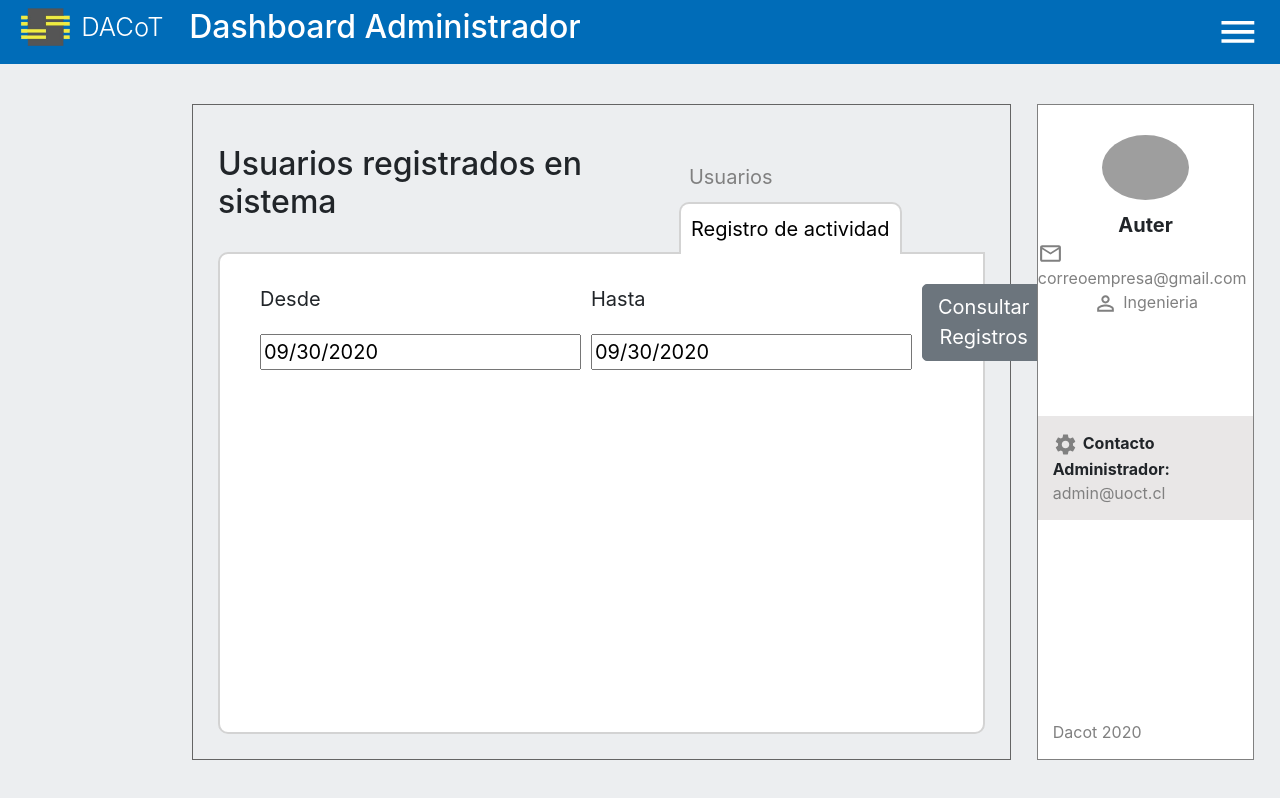
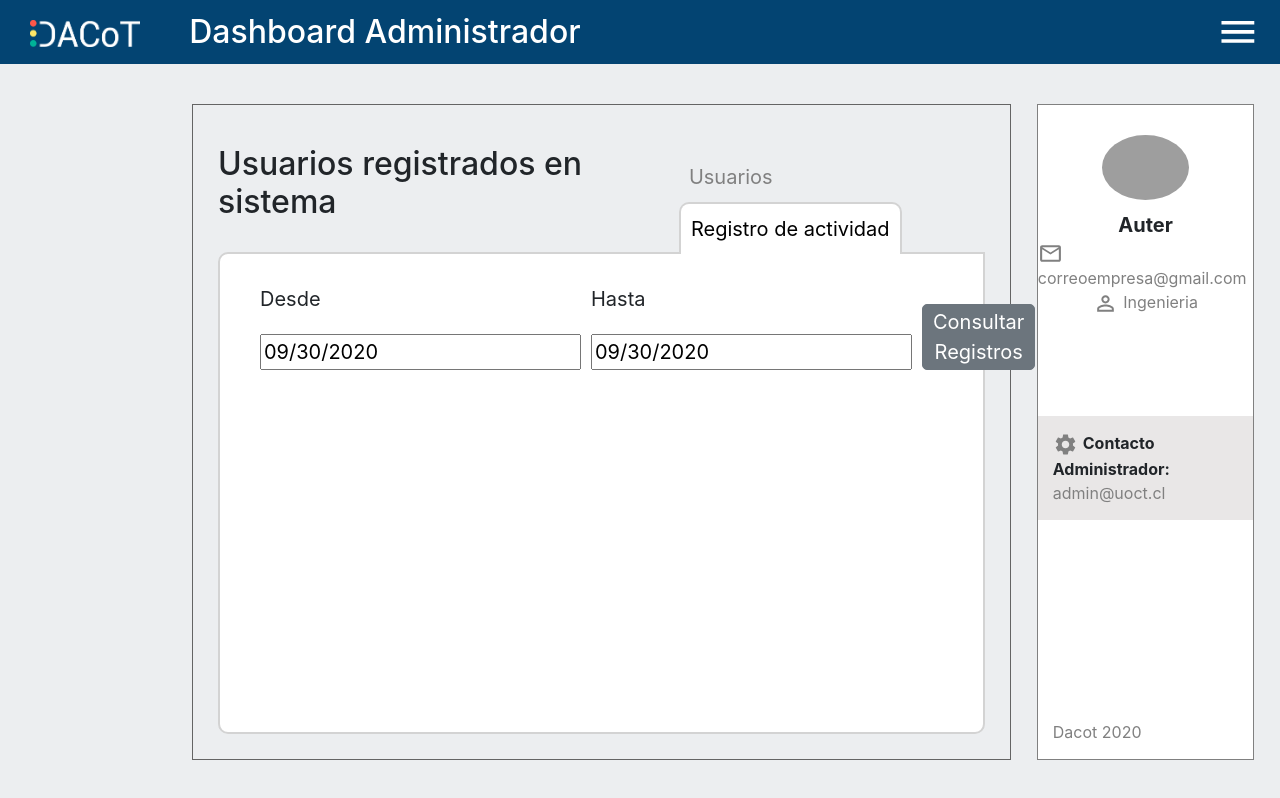
Before and after one commit to DACoT-UOCT/frontend, a React (Create React App) app: page /administracion in a window 1280 px wide. Built offline with nearby package versions, Linux system fonts and the light colour scheme; grey boxes are pictures that could not be loaded.

Commit message:
Detalles interfaz

```diff
--- a/src/components/Administracion/Administracion.module.css
+++ b/src/components/Administracion/Administracion.module.css
@@ -57,3 +57,11 @@
     border-radius: 10px;
     border: 2px solid lightgray;
 }
+
+.registro {
+    align-items: flex-end ;
+}
+
+.registro button {
+    padding: 2px 10px;
+}
--- a/src/components/Administracion/RegistroActividad.js
+++ b/src/components/Administracion/RegistroActividad.js
@@ -3,6 +3,7 @@ import { Table } from "reactstrap";
 import "react-datepicker/dist/react-datepicker.css";
 import Loading from "../Shared/Loading";
 import DatePicker from "react-datepicker";
+import styles from './Administracion.module.css';
 import { useImmerReducer } from "use-immer";
 
 import { Form, Row, Col, Button, Input, FormGroup } from "reactstrap";
@@ -86,7 +87,7 @@ const RegistroActividad = (props) => {
 
   return (
     <>
-      <div style={{ display: "flex" }}>
+      <div className={styles.registro} style={{ display: "flex" }}>
         <div style={{ "padding-left": "10px" }}>
           <p>Desde</p>
           <DatePicker
--- a/src/components/shared/Header.js
+++ b/src/components/shared/Header.js
@@ -26,13 +26,12 @@ const Header = () => {
 
   return (
     <div className={styles.bar}>
-        <h2 className={styles.logo}>
+        <div className={styles.logo}>
           <img
-            src="/logo_dacot.png"
+            src="/logo.png"
             alt="Logo"
-          />{" "}
-          DACoT
-        </h2>
+          />
+        </div>
         <h2 className={styles.header_title}>{section}</h2>
         <Nav/>
     </div>
--- a/src/components/shared/Header.module.css
+++ b/src/components/shared/Header.module.css
@@ -1,6 +1,6 @@
 .bar {
     width: 100vw !important;
-    background: #006cb8;
+    background: #034472;
     color: white;
     display: flex;
     justify-content: space-between !important;
@@ -10,20 +10,16 @@
 
 .logo {
     width: 10%;
-    display: flex;
-    font-weight: 300;
-    align-items: center;
-    font-size: 2vw;
     margin-right: 10px;
 }
 
 .logo img {
-    width: 4vw;
-    height: 3vw;
-    margin-right: 10px;
+    width: 110px;
+    margin-left: 10px;
 }
 
 .header_title {
     width: 80%;
     font-size: 1.6rem;
+    margin-bottom: 0;
 }
--- a/src/components/shared/Nav.js
+++ b/src/components/shared/Nav.js
@@ -32,7 +32,7 @@ export default function Nav() {
                     <button
                     color="inherit"
                     onClick={() => dispatch({ type: "logOut" })}>
-                    SALIR
+                    Salir
                     </button>
                 </Link>
             </div>
--- a/src/components/shared/Nav.module.css
+++ b/src/components/shared/Nav.module.css
@@ -5,11 +5,19 @@
     top: 0;
     z-index: 100;
     height: 100vh;
-    background-color: #006cb8;
+    background-color: #034472;;
     flex-direction: column;
     padding: 1rem 2rem;
     margin-right: -400px;
     transition: margin 0.4s;
+}
+
+.menu button{
+    border: none;
+    font-size: inherit   !important;
+    background-color: transparent;
+    padding: 0;
+    color: white;
 }
 
 .back {
```
Also changed, not shown: public/logo.png (added).
